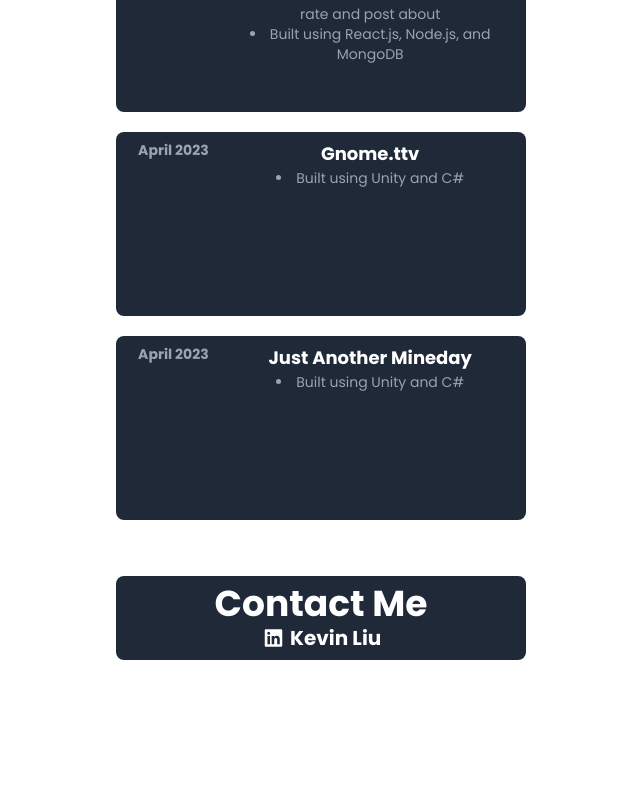
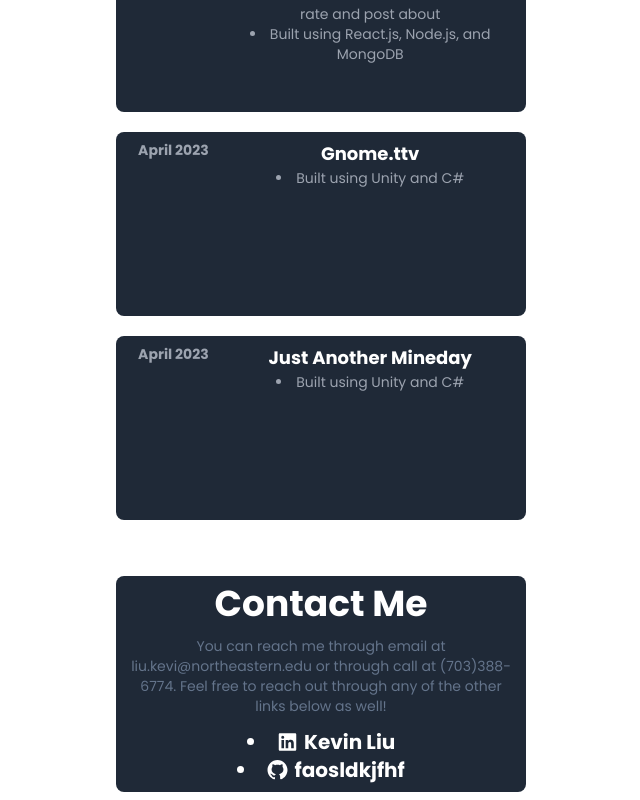
Before and after one commit to faosldkjfhf/portfolio-website, a React (Vite) app: page / in a window 1280 px wide. Shown: the part 1148-1948 px from the top of the page, without its empty margins (319-959 px from the left). Before the commit the page ends 1816 px from the top, so only its background shows below. Built offline with nearby package versions, Linux system fonts and the light colour scheme.

Commit message:
small changes to contact card

```diff
--- a/src/contact-me/index.jsx
+++ b/src/contact-me/index.jsx
@@ -5,10 +5,26 @@ function ContactCard() {
         <div className="mx-auto align-middle items-center list-group-item">
             <div className="text-white font-bold text-4xl overflow-hiden">
                 <div>Contact Me</div>
+                <div className="text-sm text-slate-500 font-normal my-3">
+                    You can reach me through email at liu.kevi@northeastern.edu
+                    or through call at (703)388-6774. Feel free to reach out
+                    through any of the other links below as well!
+                </div>
                 <div className="text-xl">
-                    <Link to="https://www.linkedin.com/in/kliu0932">
-                        <i className="fa-brands fa-linkedin"></i> Kevin Liu
-                    </Link>
+                    <ul className="list-disc list-inside">
+                        <li className="list-item">
+                            <Link to="https://www.linkedin.com/in/kliu0932">
+                                <i className="fa-brands fa-linkedin"></i> Kevin
+                                Liu
+                            </Link>
+                        </li>
+                        <li>
+                            <Link to="https://www.github.com/faosldkjfhf">
+                                <i className="fa-brands fa-github"></i>{" "}
+                                faosldkjfhf
+                            </Link>
+                        </li>
+                    </ul>
                 </div>
             </div>
         </div>
```
